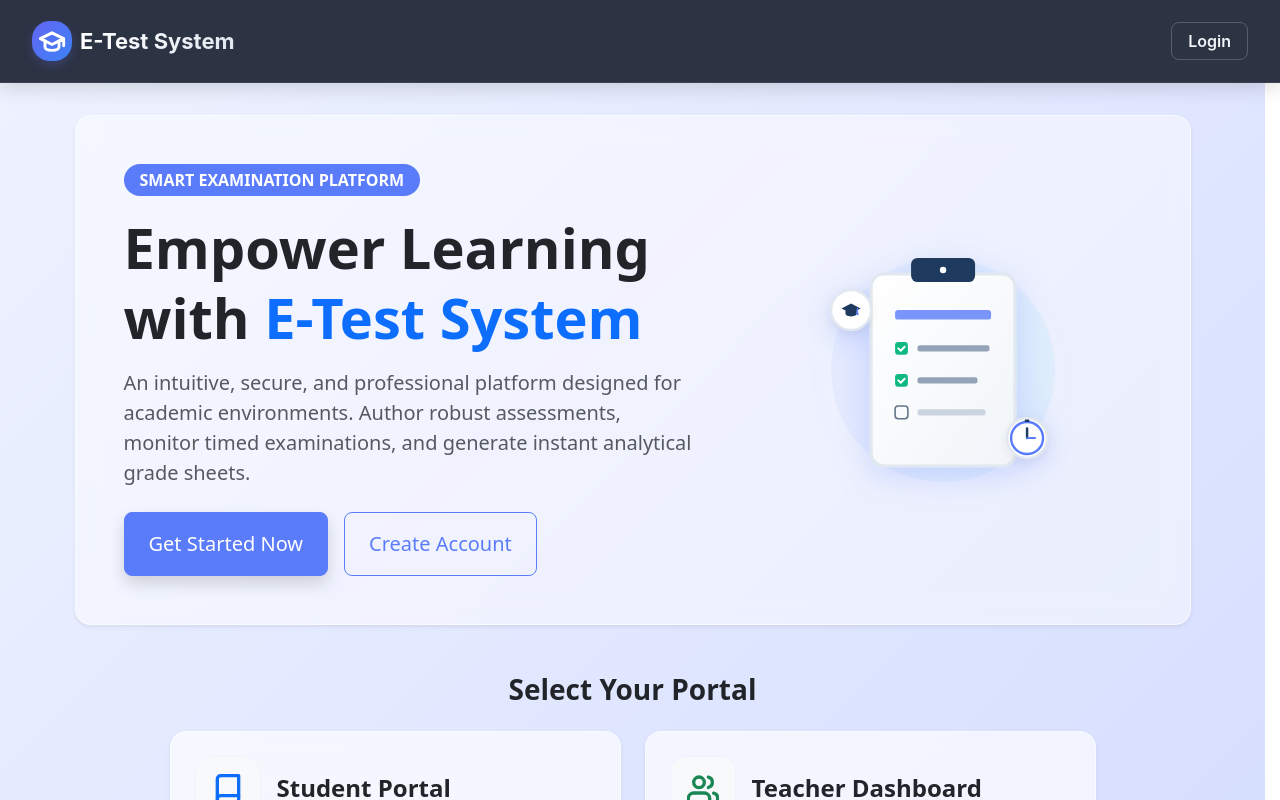
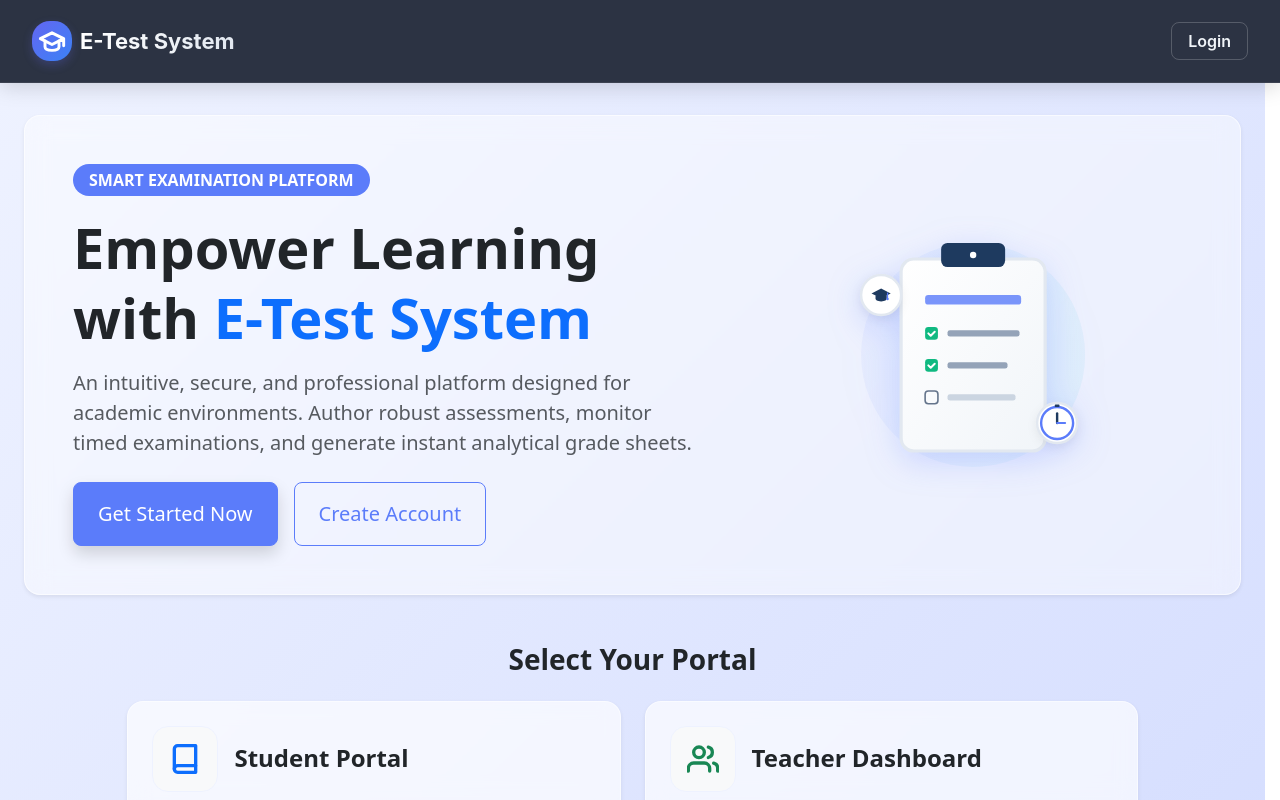
Before and after one commit to Nashd31/ExamApp, a React (Vite) app in the folder client/: page / in a window 1280 px wide. Built offline with nearby package versions, Linux system fonts and the light colour scheme.

Commit message:
Issue Fix

```diff
--- a/client/src/App.jsx
+++ b/client/src/App.jsx
@@ -27,7 +27,7 @@ const AppContent = () => {
 
       <div id="main-scroll-container" style={contentWrapperStyle}>
         <main style={mainStyle}>
-          <div className="container py-3">
+          <div className="container-fluid py-3 px-4" style={{ maxWidth: '1400px' }}>
             <Routes>
               <Route path="/" element={<Home />} />
               <Route
```
